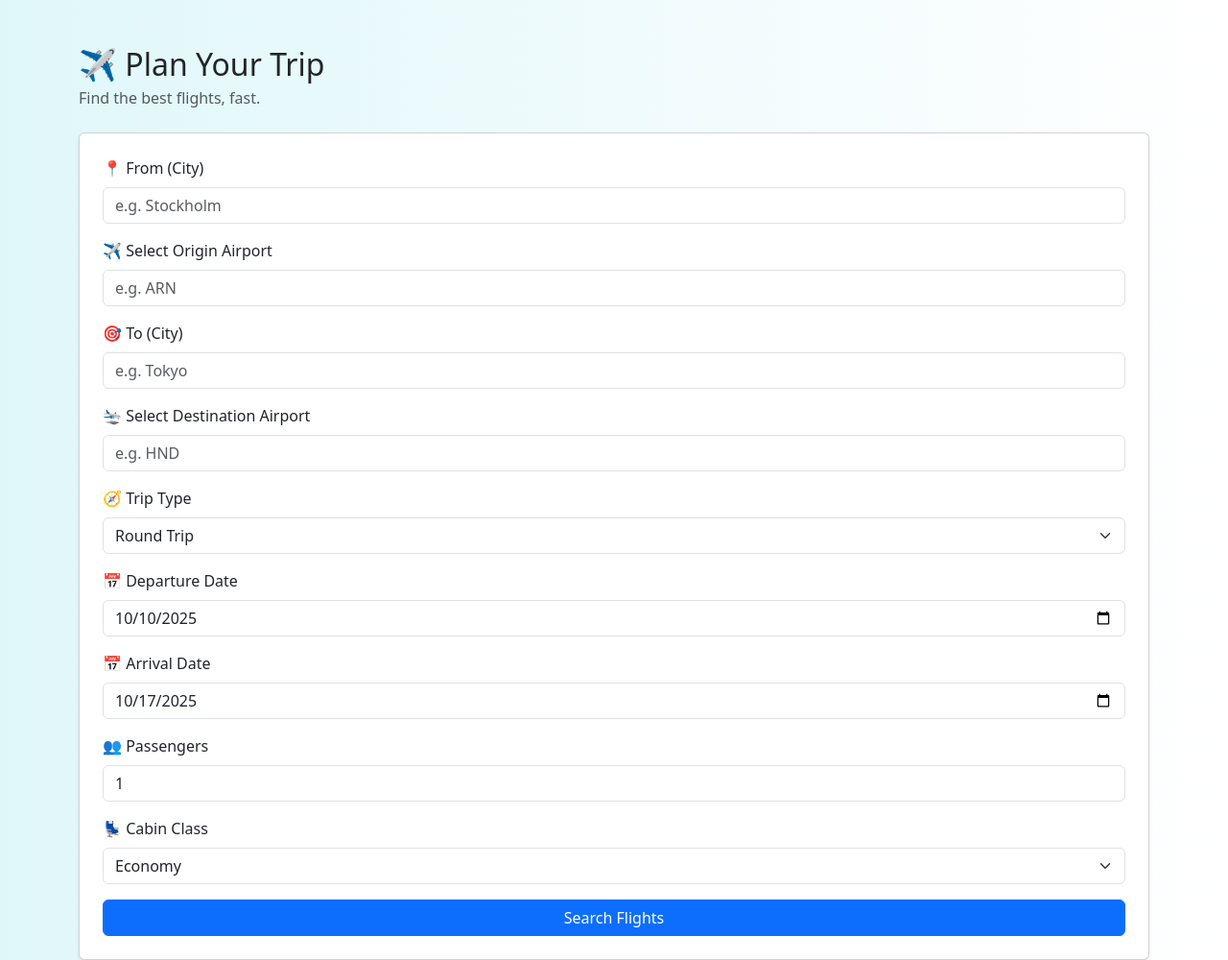
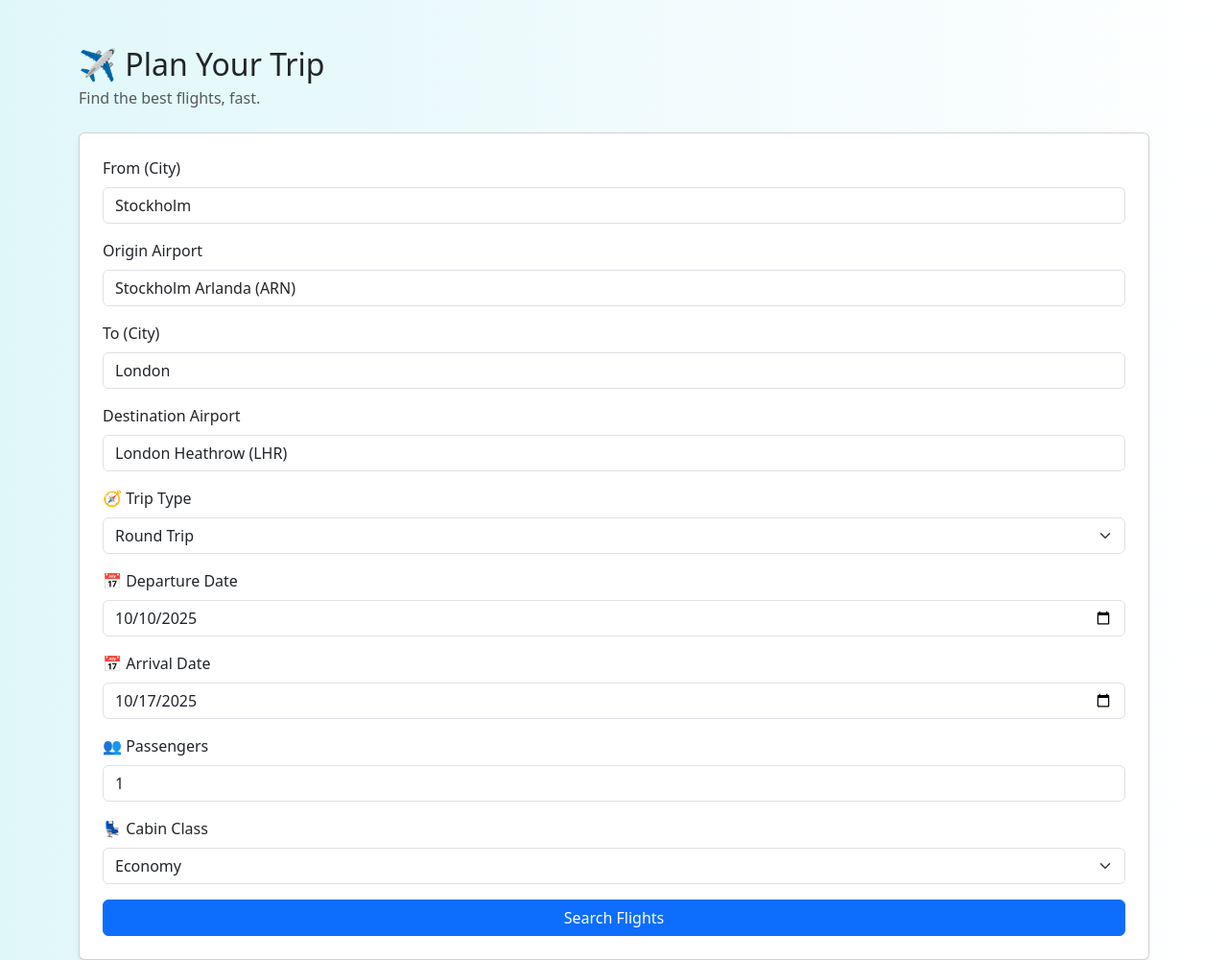
Before and after one commit to mehzan07/FlightFinder-, a Flask app: page /travel-ui in a window 1280 px wide. Shown: the whole page at 96% size. Run offline with Flask 3, Linux system fonts and the light colour scheme.

Commit message:
setting default origin and destionan to stockholm to London for easy testing

```diff
--- a/templates/travel_form.html
+++ b/templates/travel_form.html
@@ -23,30 +23,37 @@
     {% endif %}
 
     <form method="POST" action="/travel-ui" class="card p-4 shadow-sm">
+            <!-- Origin City -->
         <div class="mb-3">
-            <label class="form-label" for="origin_city">📍 From (City)</label>
-            <input type="text" id="origin_city" name="origin_city" class="form-control" placeholder="e.g. Stockholm" required
-                   value="{{ form_data.origin_city if form_data else '' }}">
+        <label for="origin_city" class="form-label">From (City)</label>
+        <input type="text" class="form-control" id="origin_city" name="origin_city"
+                value="{{ form_data.origin_city if form_data else 'Stockholm' }}"
+                placeholder="Enter origin city" />
         </div>
 
+        <!-- Origin Code (Full Name + Code) -->
         <div class="mb-3">
-            <label class="form-label" for="origin_code">✈️ Select Origin Airport</label>
-            <input type="text" id="origin_code" name="origin_code" class="form-control" placeholder="e.g. ARN" required
-                   value="{{ form_data.origin_code if form_data else '' }}">
+        <label for="origin_code" class="form-label">Origin Airport</label>
+        <input type="text" class="form-control" id="origin_code" name="origin_code"
+                value="{{ form_data.origin_code if form_data else 'Stockholm Arlanda (ARN)' }}"
+                placeholder="e.g. Stockholm Arlanda (ARN)" />
         </div>
 
+        <!-- Destination City -->
         <div class="mb-3">
-            <label class="form-label" for="destination_city">🎯 To (City)</label>
-            <input type="text" id="destination_city" name="destination_city" class="form-control" placeholder="e.g. Tokyo" required
-                   value="{{ form_data.destination_city if form_data else '' }}">
+        <label for="destination_city" class="form-label">To (City)</label>
+        <input type="text" class="form-control" id="destination_city" name="destination_city"
+                value="{{ form_data.destination_city if form_data else 'London' }}"
+                placeholder="Enter destination city" />
         </div>
 
+        <!-- Destination Code (Full Name + Code) -->
         <div class="mb-3">
-            <label class="form-label" for="destination_code">🛬 Select Destination Airport</label>
-            <input type="text" id="destination_code" name="destination_code" class="form-control" placeholder="e.g. HND" required
-                   value="{{ form_data.destination_code if form_data else '' }}">
+        <label for="destination_code" class="form-label">Destination Airport</label>
+        <input type="text" class="form-control" id="destination_code" name="destination_code"
+                value="{{ form_data.destination_code if form_data else 'London Heathrow (LHR)' }}"
+                placeholder="e.g. London Heathrow (LHR)" />
         </div>
-
         <div class="mb-3">
             <label class="form-label" for="trip_type">🧭 Trip Type</label>
             <select id="trip_type" name="trip_type" class="form-select">
```
